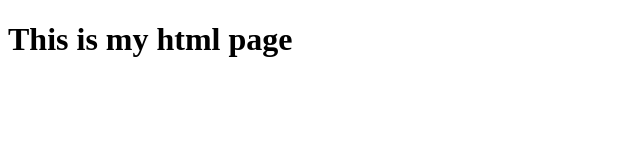
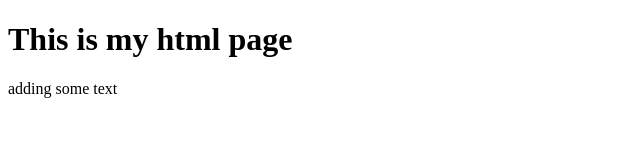
Before and after one commit to Chikyu64/github_test, a plain HTML site: page index.html in a window 1280 px wide. Shown: the whole page, without its empty margins (0-640 px from the left). Drawn offline with Linux system fonts and the light colour scheme.

Commit message:
added some texts

```diff
--- a/index.html
+++ b/index.html
@@ -7,5 +7,6 @@
 </head>
 <body>
     <h1>This is my html page</h1>
+    <p>adding some text</p>
 </body>
 </html>
```
